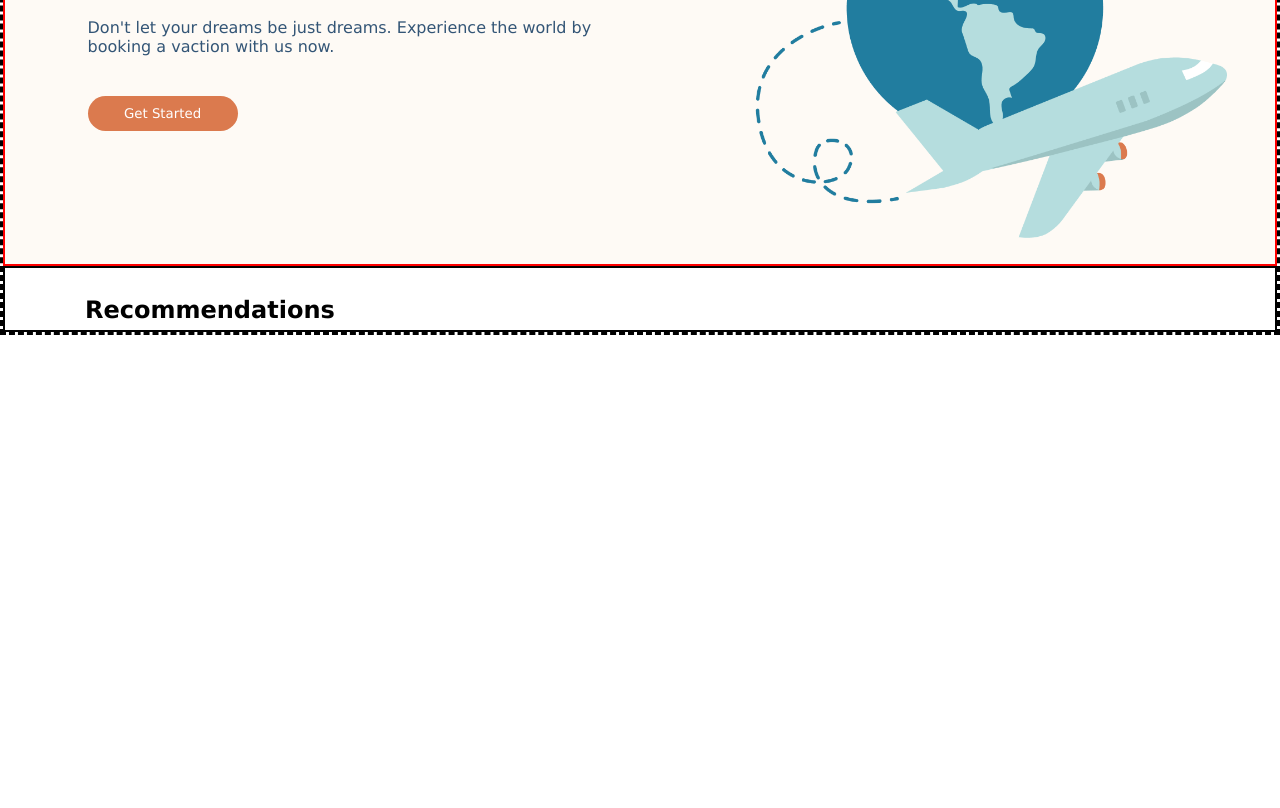
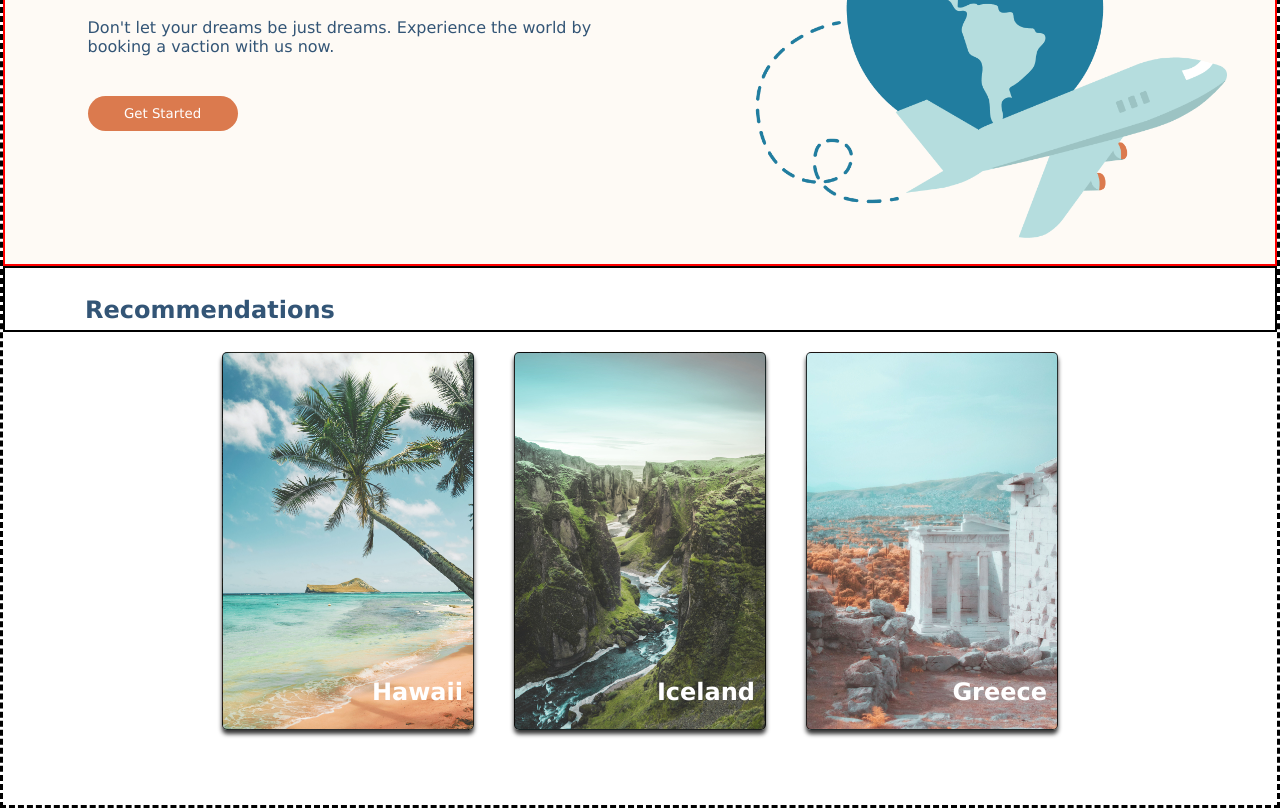
Before and after one commit to Starvingg/Brainstation_Travel-Site, a plain HTML site: page index.html in a window 1280 px wide. Shown: the part 237-1045 px from the top of the page. Before the commit the page ends 800 px from the top, so only its background shows below. Drawn offline with Linux system fonts and the light colour scheme.

Commit message:
Add Recommendation Secttion

```diff
--- a/css/main.scss
+++ b/css/main.scss
@@ -99,6 +99,7 @@ body {
         flex-direction: column;
 
     h2 {
+        color: $color-blue;
         margin: 0;
         height: 4.125rem;
         border: 2px solid black;
@@ -106,4 +107,54 @@ body {
         padding-top: 1.75rem;
     }
 
+    &-cardContainer {
+
+        display: flex;
+        flex-direction: row;
+        justify-content: center;
+
+        .travelCard {
+            height: 378px;
+            width: 252px;
+            border: 2px solid red;
+            margin: 20px;
+            margin-bottom: 75px;
+            border-radius: 5px;
+
+            display: flex;
+            flex-direction: column;
+
+            border: 1px solid rgba(0, 0, 0, 0.8);
+            box-shadow: 0 4px 4px rgba(0, 0, 0, 0.8);
+
+
+
+            &:nth-child(1) {
+                background-image: url('../assets/images/hawaii.jpg');
+                background-size: cover;
+                background-position: center;
+            }
+
+            &:nth-child(2) {
+                background-image: url('../assets/images/iceland.jpg');
+                background-size: cover;
+                background-position: center;
+            }
+
+            &:nth-child(3) {
+                background-image: url('../assets/images/greece.jpg');
+                background-size: cover;
+                background-position: center;
+            }
+        }
+
+        h3 {
+            font-size: 1.5rem;
+            color: white;
+            text-align: right;
+            padding-right: 10px;
+            margin-top: 130%; // Push the text to the bottom
+        }
+    }
+
 }
--- a/index.html
+++ b/index.html
@@ -44,11 +44,17 @@
         <h2>Recommendations</h2>
 
         <div class="recommendation-cardContainer">
+
             <div class="travelCard">
+                <h3>Hawaii</h3>
+            </div>
 
+            <div class="travelCard">
+                <h3>Iceland</h3>
             </div>
+
             <div class="travelCard">
-
+                <h3>Greece</h3>
             </div>
 
         </div>
```
Also changed, not shown: css/main.css, 1 other file.
